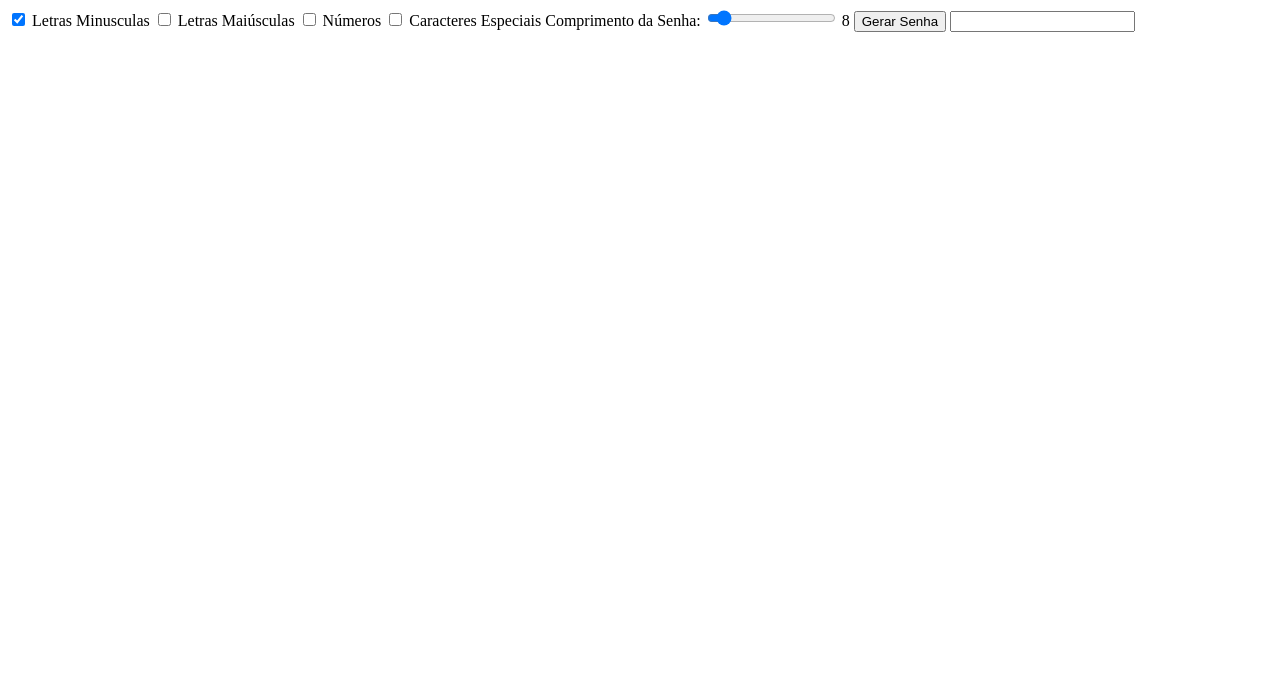
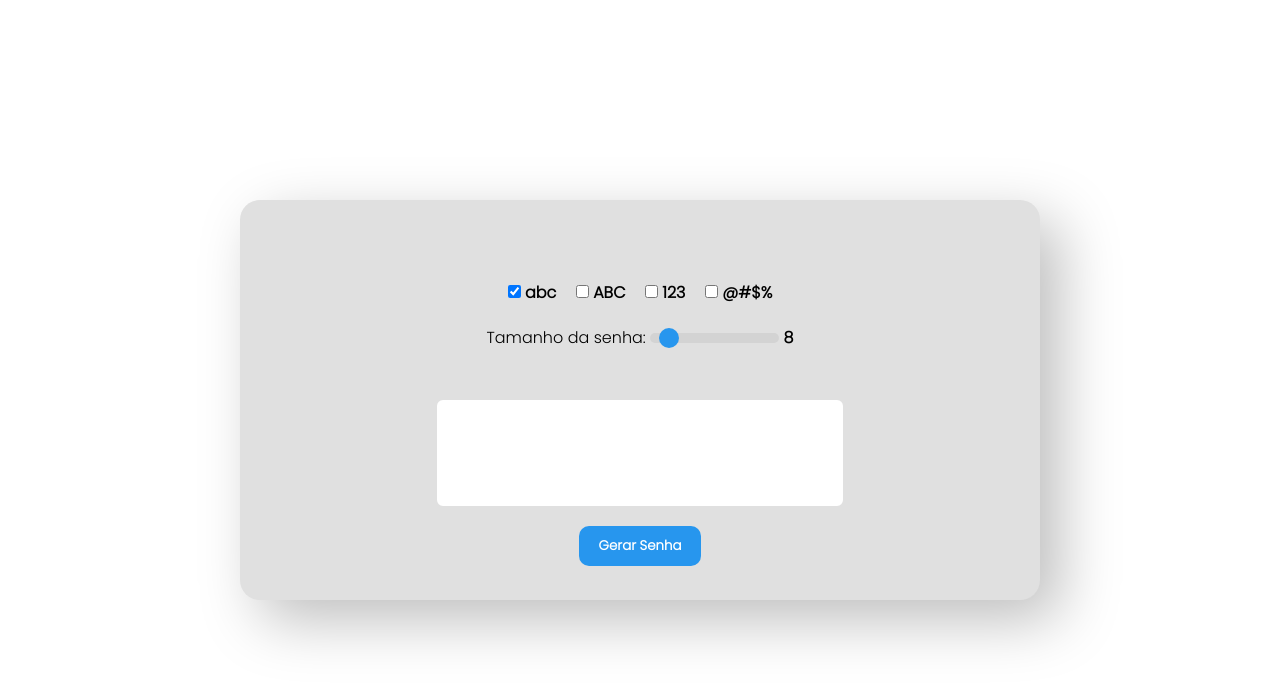
Before and after one commit to roberttsouza/gerador-de-senha, a plain HTML site: page index.html in a window 1280 px wide. Drawn offline with nearby package versions, Linux system fonts and the light colour scheme.

Commit message:
:lipstick: realizado a estilização do site

```diff
--- a/index.html
+++ b/index.html
@@ -4,6 +4,10 @@
     <meta charset="UTF-8">
     <meta http-equiv="X-UA-Compatible" content="IE=edge">
     <meta name="viewport" content="width=device-width, initial-scale=1.0">
+    <link href="https://cdn.jsdelivr.net/npm/remixicon@3.4.0/fonts/remixicon.css" rel="stylesheet">
+    <link rel="preconnect" href="https://fonts.googleapis.com">
+    <link rel="preconnect" href="https://fonts.gstatic.com" crossorigin>
+    <link href="https://fonts.googleapis.com/css2?family=Poppins:wght@300&display=swap" rel="stylesheet">
     <link rel="stylesheet" href="style.css">
     <title>Gerador De Senha</title>
 </head>
@@ -13,31 +17,38 @@
         <section class="sectionGeradorSenha">
             <div class="containerGeradorSenha">
                 <div class="contentGeradorSenha">
+
+                    <div class="chk">
                         <label>
-                        <input type="checkbox" id="chkLetrasMinusculas" checked> Letras Minusculas
+                            <input type="checkbox" id="chkLetrasMinusculas" checked> abc
                         </label>
 
                         <label>
-                        <input type="checkbox" id="chkLetrasMaiusculas"> Letras Maiúsculas
+                            <input type="checkbox" id="chkLetrasMaiusculas"> ABC
                         </label>
 
                         <label>
-                        <input type="checkbox" id="chkNumeros"> Números
+                            <input type="checkbox" id="chkNumeros"> 123
                         </label>
 
                         <label>
-                        <input type="checkbox" id="chkCaracteresEspeciais"> Caracteres Especiais
+                            <input type="checkbox" id="chkCaracteresEspeciais"> @#$%
                         </label>
+                    </div>
 
+                    <div class="rng">
                         <label>
-                       <span>Comprimento da Senha:</span>
+                        <span>Tamanho da senha:</span>
                             <input type="range" id="rngComprimento" min="6" max="30" value="8" oninput="atualizarComprimento()">
                             <span id="ComprimentoAtual">8</span>
                     </label>
+                    </div>
 
-                    <button onclick="gerarSenha()">Gerar Senha</button>
+                    <input type="text" id="senhaGerada" readonly><br>
 
-                    <input type="text" id="senhaGerada" readonly>
+                    <button onclick="gerarSenha()" class="gerarSenha">Gerar Senha</button>
+
+
                 </div>
             </div>
         </section>
--- a/style.css
+++ b/style.css
@@ -0,0 +1,96 @@
+*{
+    margin: 0;
+    padding: 0;
+    font-family: 'Poppins', sans-serif;
+}
+
+.containerGeradorSenha{
+    background-color: aquamarine;
+    display: grid;
+    width: 800px;
+    height: 400px;
+    background-position: center;
+    position: absolute;
+    top: 50%;
+    left: 50%;
+    transform: translate(-50%, -50%);
+    border-radius: 20px;
+    background: #e0e0e0;
+    box-shadow:  20px 20px 60px #bebebe,
+                -20px -20px 60px #ffffff;
+}
+
+.contentGeradorSenha{
+    text-align: center;
+    position: relative;
+    top: 20%;
+}
+
+.chk{
+    margin-bottom: 20px;
+    font-weight: bold;
+}
+
+.chk label + label{
+    margin-left: 15px;
+}
+
+.rng{
+    margin-bottom: 50px;
+}
+
+#rngComprimento{
+    -webkit-appearance: none;
+    background: #d3d3d3;
+    outline: none;
+
+    height: 10px;
+    border-radius: 9px;
+}
+
+#rngComprimento::-webkit-slider-thumb{
+    -webkit-appearance: none;
+    appearance: none;
+    width: 20px;
+    height: 20px;
+    border-radius: 50%;
+    background: #2796ee;
+    cursor: pointer;
+}
+
+#ComprimentoAtual{
+    font-weight: bolder;
+}
+
+#senhaGerada{
+    margin-bottom: 20px;
+    width: 400px;
+    height: 100px;
+    text-align: center;
+    border: solid #ffffff;
+    border-radius: 6px;
+    font-size: 20px;
+}
+#senhaGerada:focus{
+    outline: none;
+    border: solid #2796ee;
+}
+
+.gerarSenha{
+    border: none;
+    border-radius: 10px;
+    cursor: pointer;
+    padding: 10px 20px;
+    background: #2796ee;
+    color: #ffffff;
+    font-weight: bolder;
+    transition-duration: .4s;
+}
+
+.gerarSenha:hover{
+    padding: 10px 50px;
+    background: #37a4fd;
+    border-radius: 50px;
+    box-shadow:  20px 20px 60px #bebebe,
+                -20px -20px 60px #ffffff;
+}
```
Lines whose indentation alone changed are shown as unchanged.
